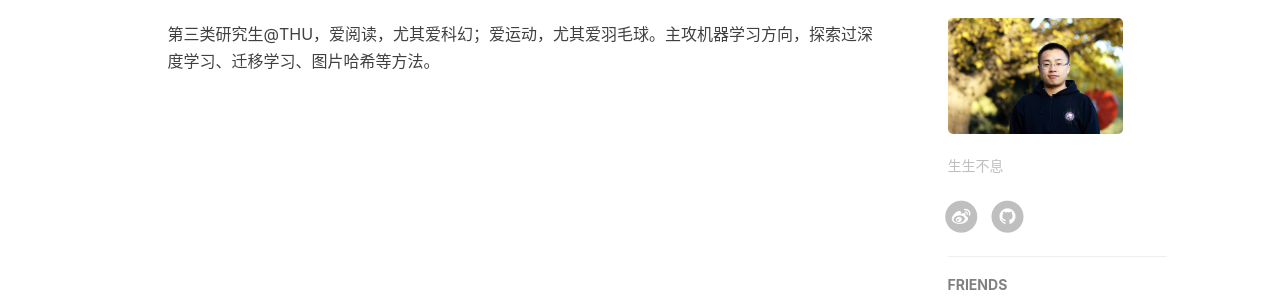
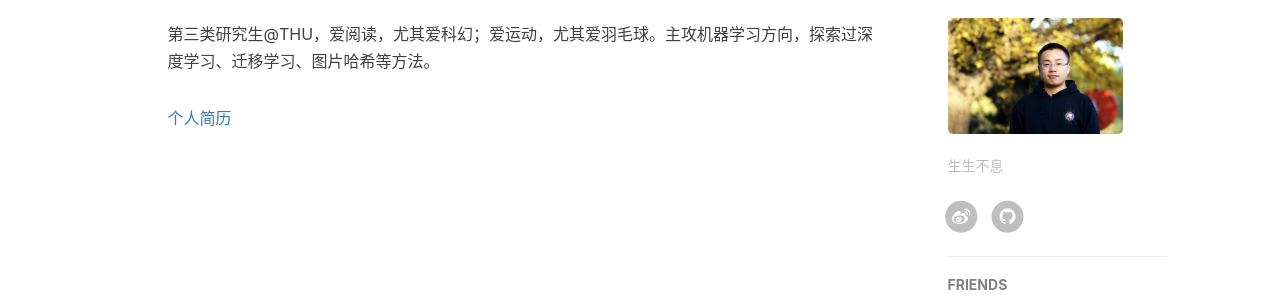
Before and after one commit to zhuhan1236/zhuhan1236.github.io, a Jekyll site: the page built from about.html, in a window 1280 px wide. Shown: the part 546-846 px from the top of the page. Built offline with Jekyll 4.4.1, drawn with Linux system fonts in a browser that asks for light colours; nearby versions of some CDN libraries; comment, search, counter and statistics services are not loaded.

Commit message:
add resume

```diff
--- a/about.html
+++ b/about.html
@@ -20,6 +20,10 @@
 
     <p>
         第三类研究生@THU，爱阅读，尤其爱科幻；爱运动，尤其爱羽毛球。主攻机器学习方向，探索过深度学习、迁移学习、图片哈希等方法。
+    </p>
+
+    <p>
+        <a href="/attach/resume.pdf">个人简历</a>
     </p>
 
 </div>
```
Also changed, not shown: 1 other file.
